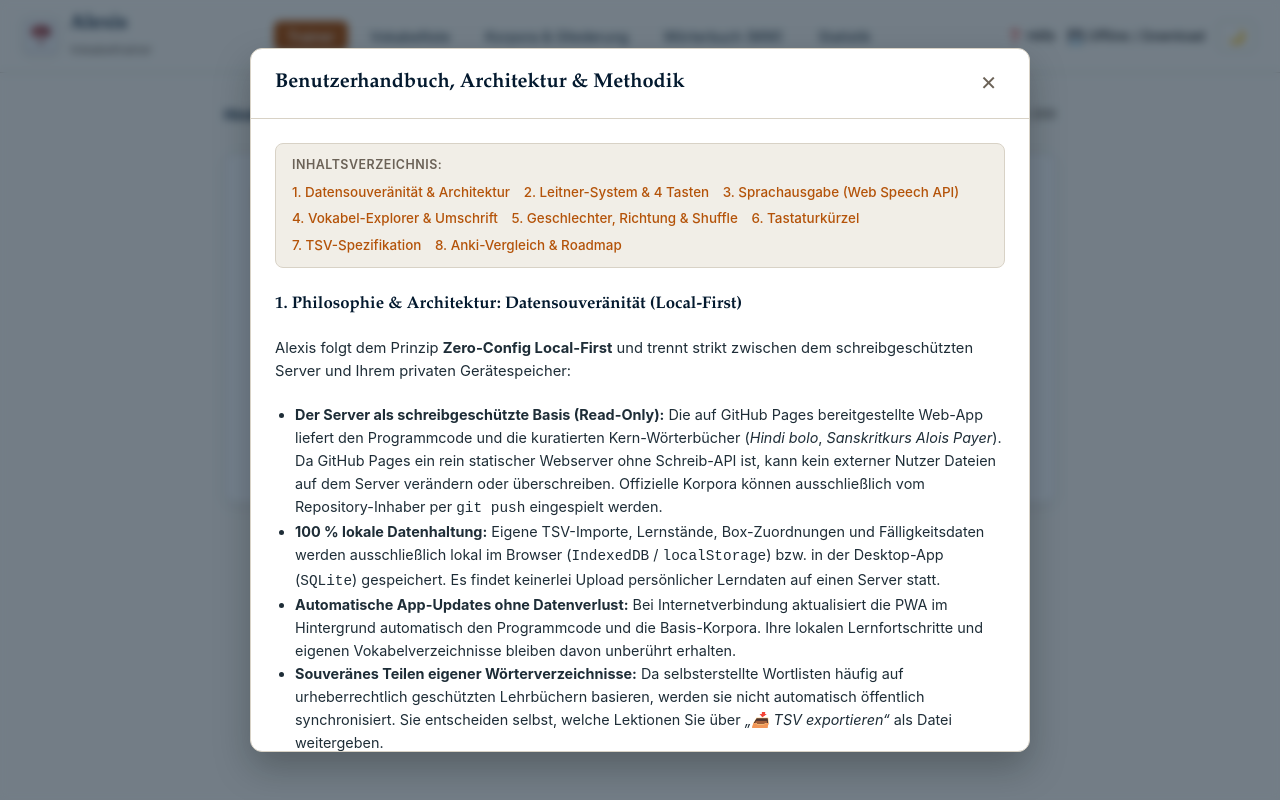
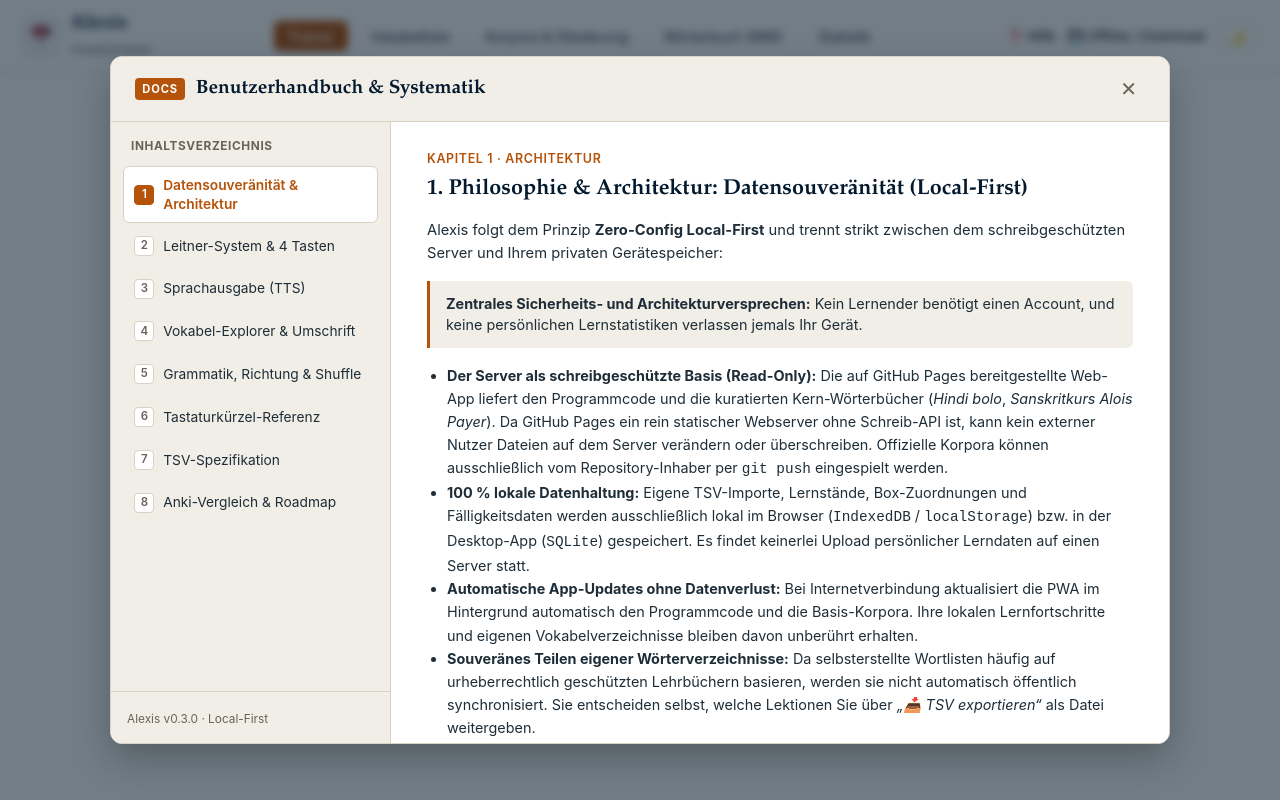
Before and after one commit to birchville-org/alexis, a Vue app: page / in a window 1280 px wide. Both pictures are taken after a click on the button "❓ Hilfe". Built offline with nearby package versions, Linux system fonts and the light colour scheme.

Commit message:
docs(ui): implement two-pane VitePress-style manual overlay with left sidebar navigation

```diff
--- a/src/App.vue
+++ b/src/App.vue
@@ -693,41 +693,69 @@
       </section>
     </main>
 
-    <!-- HILFE MODAL (Vollständiges Offline-Benutzerhandbuch) -->
+    <!-- HILFE MODAL (Vollständiges Offline-Benutzerhandbuch mit VitePress-Layout) -->
     <div v-if="showHelpModal" class="modal-backdrop" @click.self="showHelpModal = false">
-      <div class="modal-box help-modal">
-        <div class="modal-header">
-          <h3>Benutzerhandbuch, Architektur & Methodik</h3>
-          <button class="modal-close-btn" @click="showHelpModal = false">✕</button>
-        </div>
-        <div class="modal-body">
-          <!-- Kompakt-Inhaltsverzeichnis (Offline-Sprungmarken) -->
-          <nav class="help-toc" aria-label="Inhaltsverzeichnis">
-            <span class="help-toc-title">Inhaltsverzeichnis:</span>
-            <div class="help-toc-links">
-              <a href="#help-sec-1">1. Datensouveränität & Architektur</a>
-              <a href="#help-sec-2">2. Leitner-System & 4 Tasten</a>
-              <a href="#help-sec-3">3. Sprachausgabe (Web Speech API)</a>
-              <a href="#help-sec-4">4. Vokabel-Explorer & Umschrift</a>
-              <a href="#help-sec-5">5. Geschlechter, Richtung & Shuffle</a>
-              <a href="#help-sec-6">6. Tastaturkürzel</a>
-              <a href="#help-sec-7">7. TSV-Spezifikation</a>
-              <a href="#help-sec-8">8. Anki-Vergleich & Roadmap</a>
-            </div>
-          </nav>
-
-          <h4 id="help-sec-1">1. Philosophie & Architektur: Datensouveränität (Local-First)</h4>
+      <div class="modal-box help-modal-doc">
+        <div class="doc-header">
+          <div class="doc-header-title">
+            <span class="doc-badge">DOCS</span>
+            <h3>Benutzerhandbuch & Systematik</h3>
+          </div>
+          <button class="modal-close-btn" @click="showHelpModal = false" title="Schließen (Esc)">✕</button>
+        </div>
+
+        <div class="doc-layout">
+          <!-- Linke VitePress-Seitenleiste -->
+          <aside class="doc-sidebar" aria-label="Handbuch-Navigation">
+            <div class="doc-sidebar-group">
+              <span class="doc-group-title">Inhaltsverzeichnis</span>
+              <ul class="doc-nav-list">
+                <li
+                  v-for="sec in helpSections"
+                  :key="sec.id"
+                  :class="['doc-nav-item', { active: activeHelpSection === sec.id }]"
+                >
+                  <button
+                    class="doc-nav-btn"
+                    type="button"
+                    @click="selectHelpSection(sec.id)"
+                  >
+                    <span class="doc-nav-num">{{ sec.num }}</span>
+                    <span class="doc-nav-label">{{ sec.title.replace(/^\d+\.\s*/, '') }}</span>
+                  </button>
+                </li>
+              </ul>
+            </div>
+            <div class="doc-sidebar-footer">
+              <span class="doc-version-tag">Alexis v0.3.0 · Local-First</span>
+            </div>
+          </aside>
+
+          <!-- Rechter Lesebereich -->
+          <article class="doc-content" role="region" aria-label="Kapitelinhalt">
+            <!-- Kapitel 1 -->
+            <section v-show="activeHelpSection === 'sec-1'" class="doc-section">
+              <div class="doc-crumb">Kapitel 1 · Architektur</div>
+              <h4>1. Philosophie & Architektur: Datensouveränität (Local-First)</h4>
               <p class="modal-text">
                 Alexis folgt dem Prinzip <strong>Zero-Config Local-First</strong> und trennt strikt zwischen dem schreibgeschützten Server und Ihrem privaten Gerätespeicher:
               </p>
+              <div class="doc-callout">
+                <strong>Zentrales Sicherheits- und Architekturversprechen:</strong>
+                Kein Lernender benötigt einen Account, und keine persönlichen Lernstatistiken verlassen jemals Ihr Gerät.
+              </div>
               <ul class="help-list">
                 <li><strong>Der Server als schreibgeschützte Basis (Read-Only):</strong> Die auf GitHub Pages bereitgestellte Web-App liefert den Programmcode und die kuratierten Kern-Wörterbücher (<em>Hindi bolo</em>, <em>Sanskritkurs Alois Payer</em>). Da GitHub Pages ein rein statischer Webserver ohne Schreib-API ist, kann kein externer Nutzer Dateien auf dem Server verändern oder überschreiben. Offizielle Korpora können ausschließlich vom Repository-Inhaber per <code>git push</code> eingespielt werden.</li>
                 <li><strong>100 % lokale Datenhaltung:</strong> Eigene TSV-Importe, Lernstände, Box-Zuordnungen und Fälligkeitsdaten werden ausschließlich lokal im Browser (<code>IndexedDB</code> / <code>localStorage</code>) bzw. in der Desktop-App (<code>SQLite</code>) gespeichert. Es findet keinerlei Upload persönlicher Lerndaten auf einen Server statt.</li>
                 <li><strong>Automatische App-Updates ohne Datenverlust:</strong> Bei Internetverbindung aktualisiert die PWA im Hintergrund automatisch den Programmcode und die Basis-Korpora. Ihre lokalen Lernfortschritte und eigenen Vokabelverzeichnisse bleiben davon unberührt erhalten.</li>
                 <li><strong>Souveränes Teilen eigener Wörterverzeichnisse:</strong> Da selbsterstellte Wortlisten häufig auf urheberrechtlich geschützten Lehrbüchern basieren, werden sie nicht automatisch öffentlich synchronisiert. Sie entscheiden selbst, welche Lektionen Sie über <em>„📥 TSV exportieren“</em> als Datei weitergeben.</li>
               </ul>
-
-          <h4 id="help-sec-2">2. Das 5-Fächer-Leitner-Prinzip & die 4 Bewertungstasten</h4>
+            </section>
+
+            <!-- Kapitel 2 -->
+            <section v-show="activeHelpSection === 'sec-2'" class="doc-section">
+              <div class="doc-crumb">Kapitel 2 · Didaktik</div>
+              <h4>2. Das 5-Fächer-Leitner-Prinzip & die 4 Bewertungstasten</h4>
               <p class="modal-text">
                 Jede neue Vokabel startet in Box 1 und wandert bei Lernerfolg schrittweise in höhere Boxen mit festen, berechenbaren Zeitintervallen:
               </p>
@@ -780,8 +808,12 @@
                 <li><strong>Taste 3 (Gut / 2x Leertaste):</strong> Die Karte steigt um <strong>+1 Box auf</strong> (z.B. Box 1 ➔ Box 2: 3 Tage).</li>
                 <li><strong>Taste 4 (Einfach):</strong> Die Karte steigt um <strong>+1 Box auf mit Bonussprung</strong> (z.B. Box 1 ➔ Box 2: 5 Tage).</li>
               </ul>
-
-          <h4 id="help-sec-3">3. Technische Architektur der Sprachausgabe (W3C Web Speech API)</h4>
+            </section>
+
+            <!-- Kapitel 3 -->
+            <section v-show="activeHelpSection === 'sec-3'" class="doc-section">
+              <div class="doc-crumb">Kapitel 3 · Audio & Phonetik</div>
+              <h4>3. Technische Architektur der Sprachausgabe (W3C Web Speech API)</h4>
               <p class="modal-text">
                 Für die Vertonung der Vokabeln über das Lautsprecher-Symbol oder die Taste <code>v</code> nutzt Alexis den <strong>W3C Web Speech API Standard</strong> (<code>window.speechSynthesis</code> / <code>SpeechSynthesisUtterance</code>):
               </p>
@@ -791,26 +823,89 @@
                 <li><strong>Windows, Chrome & Android:</strong> Nutzt unter Desktop-Chrome <code>Google हिन्दी</code> (<code>hi-IN</code>), unter Windows 10/11 <strong>„Microsoft Swara“</strong> bzw. <strong>„Microsoft Hemant“</strong> und unter Android die <strong>Google Speech Synthesis</strong>.</li>
                 <li><strong>Phonetische Treue & Sanskrit-Fallback:</strong> Da Devanāgarī phonematisch exakt ist, werden Aspiration, Retroflexe und Vokallängen direkt aus der Originalschrift synthetisiert. Das Sprechtempo ist leicht gedrosselt (<code>rate = 0.88</code>). Fehlt eine dedizierte <code>sa-IN</code>-Stimme für Sanskrit, fällt Alexis automatisch auf die installierte <code>hi-IN</code>-Devanāgarī-Stimme zurück.</li>
               </ul>
-
-          <h4 id="help-sec-4">4. Vokabel-Explorer & Bidirektionale Umschrift (IAST / HK ⇄ Devanāgarī)</h4>
+            </section>
+
+            <!-- Kapitel 4 -->
+            <section v-show="activeHelpSection === 'sec-4'" class="doc-section">
+              <div class="doc-crumb">Kapitel 4 · Arbeitsbereich</div>
+              <h4>4. Vokabel-Explorer & Bidirektionale Umschrift (IAST / HK ⇄ Devanāgarī)</h4>
               <ul class="help-list">
                 <li><strong>Vokabelliste:</strong> Im Reiter <em>Vokabelliste</em> lässt sich der gesamte Wortschatz nach Band, Lektion, Leitner-Box, Fälligkeit und Wortart filtern, inspizieren (inkl. Deklinations- und Verb-Paradigmen) und per Klick (<em>„▶️ Auswahl üben“</em>) direkt an den Trainer übergeben.</li>
                 <li><strong>Automatische Transliterations-Suche:</strong> Das Suchfeld erkennt Eingaben in Devanāgarī, wissenschaftlicher IAST-Umschrift (<code>kṛṣṇa</code>) und ASCII-basierter Harvard-Kyoto-Notation (<code>kRSNa</code>) gleichzeitig. Über die Schaltfläche <code>अ ⇄ a</code> lässt sich der Suchbegriff direkt zwischen Lateinschrift und Devanāgarī umwandeln.</li>
               </ul>
-
-          <h4 id="help-sec-5">5. Pflicht-Geschlechter, Lernrichtung & Sortierung</h4>
+            </section>
+
+            <!-- Kapitel 5 -->
+            <section v-show="activeHelpSection === 'sec-5'" class="doc-section">
+              <div class="doc-crumb">Kapitel 5 · Steuerung</div>
+              <h4>5. Pflicht-Geschlechter, Lernrichtung & Sortierung</h4>
               <p class="modal-text">
                 • <strong>Pflicht-Geschlechter bei Substantiven:</strong> Jedes Substantiv ist mit dem grammatischen Geschlecht gekennzeichnet (<strong>m.</strong> = Maskulinum, <strong>f.</strong> = Femininum, <strong>n.</strong> = Neutrum, <strong>m./f.</strong> = zweigeschlechtlich).<br>
                 • <strong>Umkehrbare Lernrichtung (⇄ / Taste <code>r</code>):</strong> Wechselt jederzeit on-the-fly zwischen <em>Zielsprache ➔ Deutsch</em> und <em>Deutsch ➔ Zielsprache</em>, ohne doppelte Kartensätze anzulegen.<br>
                 • <strong>Sortierung (🔀 / Taste <code>s</code>):</strong> Schaltet zwischen Lehrbuch-Reihenfolge und Zufallsmischung (Shuffle) um.
               </p>
-
-          <h4 id="help-sec-6">6. Tastaturkürzel-Referenz</h4>
-          <p class="modal-text">
-            <code>Leertaste</code> / <code>Enter</code>: Karte aufdecken (aufgedeckt: „Gut“ +1 Box) · <code>1</code>–<code>4</code>: Bewerten · <code>v</code>: Aussprache anhören (TTS) · <code>r</code>: Lernrichtung umkehren · <code>s</code>: Zufallswiedergabe (Shuffle) · <code>g</code>: Grammatik / Deklination ein-/ausklappen · <code>u</code> / <code>t</code>: Umschrift (IAST) umschalten.
-          </p>
-
-          <h4 id="help-sec-7">7. Struktur importfähiger TSV-Dateien (Tab-Separated Values)</h4>
+            </section>
+
+            <!-- Kapitel 6 -->
+            <section v-show="activeHelpSection === 'sec-6'" class="doc-section">
+              <div class="doc-crumb">Kapitel 6 · Schnellbedienung</div>
+              <h4>6. Tastaturkürzel-Referenz</h4>
+              <table class="help-table">
+                <thead>
+                  <tr>
+                    <th>Taste</th>
+                    <th>Aktion im Trainer</th>
+                  </tr>
+                </thead>
+                <tbody>
+                  <tr>
+                    <td><code>Leertaste</code> / <code>Enter</code></td>
+                    <td>Karte aufdecken (nach Aufdecken: Schnellbewertung „Gut“ +1 Box)</td>
+                  </tr>
+                  <tr>
+                    <td><code>1</code></td>
+                    <td>Bewertung: <strong>Nochmal</strong> (Rückfall auf Box 1)</td>
+                  </tr>
+                  <tr>
+                    <td><code>2</code></td>
+                    <td>Bewertung: <strong>Schwer</strong> (In aktueller Box belassen)</td>
+                  </tr>
+                  <tr>
+                    <td><code>3</code></td>
+                    <td>Bewertung: <strong>Gut</strong> (+1 Box)</td>
+                  </tr>
+                  <tr>
+                    <td><code>4</code></td>
+                    <td>Bewertung: <strong>Einfach</strong> (+1 Box mit Bonussprung)</td>
+                  </tr>
+                  <tr>
+                    <td><code>v</code></td>
+                    <td><strong>Aussprache anhören</strong> (Web Speech TTS)</td>
+                  </tr>
+                  <tr>
+                    <td><code>r</code></td>
+                    <td><strong>Lernrichtung umkehren</strong> (Zielsprache ⇄ Deutsch)</td>
+                  </tr>
+                  <tr>
+                    <td><code>s</code></td>
+                    <td><strong>Zufall / Shuffle</strong> umschalten</td>
+                  </tr>
+                  <tr>
+                    <td><code>g</code></td>
+                    <td><strong>Grammatik-Drawer</strong> (Deklination/Verben) ein-/ausklappen</td>
+                  </tr>
+                  <tr>
+                    <td><code>u</code> / <code>t</code></td>
+                    <td><strong>Umschrift (IAST)</strong> ein-/ausblenden</td>
+                  </tr>
+                </tbody>
+              </table>
+            </section>
+
+            <!-- Kapitel 7 -->
+            <section v-show="activeHelpSection === 'sec-7'" class="doc-section">
+              <div class="doc-crumb">Kapitel 7 · Datenformate</div>
+              <h4>7. Struktur importfähiger TSV-Dateien (Tab-Separated Values)</h4>
               <p class="modal-text">
                 Über die Schaltfläche <em>„📥 TSV importieren“</em> im Reiter <em>Korpora & Gliederung</em> können eigene Wortschatzlisten im TSV-Format (UTF-8, Tabstopp-getrennt) hochgeladen und ebenso pro Lektion oder Auswahl wieder als <code>.tsv</code> exportiert werden:
               </p>
@@ -878,8 +973,12 @@
                 <strong>Musterzeile (Tab-getrennt):</strong><br>
                 <code>hb1&#9;1&#9;किताब&#9;kitāb&#9;noun&#9;f&#9;Buch&#9;schule;a1</code>
               </p>
-
-          <h4 id="help-sec-8">8. Usability-Konzept & Roadmap (Vergleich mit Anki)</h4>
+            </section>
+
+            <!-- Kapitel 8 -->
+            <section v-show="activeHelpSection === 'sec-8'" class="doc-section">
+              <div class="doc-crumb">Kapitel 8 · Ausblick</div>
+              <h4>8. Usability-Konzept & Roadmap (Vergleich mit Anki)</h4>
               <table class="help-table">
                 <thead>
                   <tr>
@@ -925,6 +1024,8 @@
                 <br>• <strong>Phase 4: Favoriten / Prüfungs-Merkliste (★):</strong> Schwierige Vokabeln markieren und gezielt abfragen.
                 <br>• <strong>Phase 5: Optionales Tastatur-Schrifttraining:</strong> Zuschaltbarer Modus zum aktiven Eintippen.
               </p>
+            </section>
+          </article>
         </div>
       </div>
     </div>
@@ -1345,6 +1446,23 @@ function onKeydown(e: KeyboardEvent) {
 
 // Modal States
 const showHelpModal = ref(false);
+
+// Help Modal Section State
+const activeHelpSection = ref<string>("sec-1");
+const helpSections = [
+  { id: "sec-1", title: "1. Datensouveränität & Architektur", num: "1" },
+  { id: "sec-2", title: "2. Leitner-System & 4 Tasten", num: "2" },
+  { id: "sec-3", title: "3. Sprachausgabe (TTS)", num: "3" },
+  { id: "sec-4", title: "4. Vokabel-Explorer & Umschrift", num: "4" },
+  { id: "sec-5", title: "5. Grammatik, Richtung & Shuffle", num: "5" },
+  { id: "sec-6", title: "6. Tastaturkürzel-Referenz", num: "6" },
+  { id: "sec-7", title: "7. TSV-Spezifikation", num: "7" },
+  { id: "sec-8", title: "8. Anki-Vergleich & Roadmap", num: "8" },
+];
+
+function selectHelpSection(id: string) {
+  activeHelpSection.value = id;
+}
 const showInstallModal = ref(false);
 const deferredInstallPrompt = ref<any>(null);
 
@@ -2768,7 +2886,7 @@ async function performDictSearch() {
   background-color: var(--bg-surface-elevated);
   border: 1px solid var(--border-subtle);
   border-radius: 12px;
-  max-width: 780px;
+  max-width: 680px;
   width: 100%;
   max-height: 88vh;
   display: flex;
@@ -2777,39 +2895,212 @@ async function performDictSearch() {
   overflow: hidden;
 }
 
-.help-toc {
+/* VitePress-Style Help Modal Layout */
+.modal-box.help-modal-doc {
+  max-width: 1060px;
+  width: 95vw;
+  height: 86vh;
+  max-height: 86vh;
+}
+
+.doc-header {
+  display: flex;
+  justify-content: space-between;
+  align-items: center;
+  padding: 1rem 1.5rem;
+  border-bottom: 1px solid var(--border-subtle);
   background-color: var(--bg-surface);
+  flex-shrink: 0;
+}
+
+.doc-header-title {
+  display: flex;
+  align-items: center;
+  gap: 0.65rem;
+}
+
+.doc-badge {
+  font-size: 0.7rem;
+  font-weight: 700;
+  letter-spacing: 0.08em;
+  padding: 0.18rem 0.45rem;
+  border-radius: 4px;
+  background-color: var(--accent-gold);
+  color: #ffffff;
+}
+
+.doc-header-title h3 {
+  font-family: var(--font-serif);
+  font-size: 1.2rem;
+  margin: 0;
+  color: var(--text-primary);
+}
+
+.doc-layout {
+  display: flex;
+  flex: 1;
+  min-height: 0;
+  overflow: hidden;
+}
+
+/* Linke VitePress-Seitenleiste */
+.doc-sidebar {
+  width: 280px;
+  flex-shrink: 0;
+  background-color: var(--bg-surface);
+  border-right: 1px solid var(--border-subtle);
+  display: flex;
+  flex-direction: column;
+  justify-content: space-between;
+  overflow-y: auto;
+}
+
+.doc-sidebar-group {
+  padding: 1rem 0.75rem;
+}
+
+.doc-group-title {
+  font-size: 0.74rem;
+  font-weight: 700;
+  text-transform: uppercase;
+  letter-spacing: 0.05em;
+  color: var(--text-muted);
+  padding: 0 0.5rem 0.65rem;
+  display: block;
+}
+
+.doc-nav-list {
+  list-style: none;
+  padding: 0;
+  margin: 0;
+  display: flex;
+  flex-direction: column;
+  gap: 0.2rem;
+}
+
+.doc-nav-item {
+  border-radius: 6px;
+}
+
+.doc-nav-btn {
+  width: 100%;
+  text-align: left;
+  background: transparent;
+  border: 1px solid transparent;
+  border-radius: 6px;
+  padding: 0.55rem 0.65rem;
+  cursor: pointer;
+  display: flex;
+  align-items: center;
+  gap: 0.55rem;
+  color: var(--text-secondary);
+  font-size: 0.86rem;
+  line-height: 1.35;
+  transition: all 0.15s ease;
+}
+
+.doc-nav-num {
+  width: 20px;
+  height: 20px;
+  border-radius: 4px;
+  background: var(--bg-surface-elevated);
   border: 1px solid var(--border-subtle);
-  border-radius: 8px;
-  padding: 0.75rem 1rem;
-  display: flex;
-  flex-direction: column;
-  gap: 0.45rem;
-}
-
-.help-toc-title {
+  color: var(--text-muted);
+  display: inline-flex;
+  align-items: center;
+  justify-content: center;
+  font-size: 0.72rem;
+  font-weight: 600;
+  flex-shrink: 0;
+}
+
+.doc-nav-label {
+  flex: 1;
+}
+
+.doc-nav-btn:hover {
+  background-color: var(--bg-surface-elevated);
+  color: var(--text-primary);
+}
+
+.doc-nav-item.active .doc-nav-btn {
+  background-color: var(--bg-surface-elevated);
+  color: var(--accent-gold);
+  border-color: var(--border-subtle);
+  font-weight: 600;
+}
+
+.doc-nav-item.active .doc-nav-num {
+  background-color: var(--accent-gold);
+  color: #ffffff;
+  border-color: var(--accent-gold);
+}
+
+.doc-sidebar-footer {
+  padding: 0.85rem 1rem;
+  border-top: 1px solid var(--border-subtle);
+  background: var(--bg-surface);
+}
+
+.doc-version-tag {
+  font-size: 0.74rem;
+  color: var(--text-muted);
+}
+
+/* Rechter VitePress-Lesebereich */
+.doc-content {
+  flex: 1;
+  min-width: 0;
+  overflow-y: auto;
+  padding: 1.75rem 2.25rem;
+  background-color: var(--bg-surface-elevated);
+}
+
+.doc-section {
+  max-width: 54rem;
+  margin: 0 auto;
+}
+
+.doc-crumb {
   font-size: 0.78rem;
   font-weight: 600;
   text-transform: uppercase;
-  letter-spacing: 0.04em;
-  color: var(--text-muted);
-}
-
-.help-toc-links {
-  display: flex;
-  flex-wrap: wrap;
-  gap: 0.4rem 0.85rem;
-}
-
-.help-toc-links a {
-  font-size: 0.84rem;
+  letter-spacing: 0.05em;
   color: var(--accent-gold);
-  text-decoration: none;
-  font-weight: 500;
-}
-
-.help-toc-links a:hover {
-  text-decoration: underline;
+  margin-bottom: 0.4rem;
+}
+
+.doc-section h4 {
+  font-family: var(--font-serif);
+  font-size: 1.35rem;
+  color: var(--text-primary);
+  margin: 0 0 1rem;
+  line-height: 1.3;
+}
+
+.doc-callout {
+  background-color: var(--bg-surface);
+  border-left: 3px solid var(--accent-gold);
+  padding: 0.75rem 1rem;
+  border-radius: 0 6px 6px 0;
+  font-size: 0.9rem;
+  color: var(--text-secondary);
+  margin: 1rem 0;
+}
+
+@media (max-width: 768px) {
+  .doc-layout {
+    flex-direction: column;
+  }
+  .doc-sidebar {
+    width: 100%;
+    max-height: 160px;
+    border-right: none;
+    border-bottom: 1px solid var(--border-subtle);
+  }
+  .doc-content {
+    padding: 1.25rem;
+  }
 }
 
 .modal-header {
```
Lines whose indentation alone changed are shown as unchanged.
